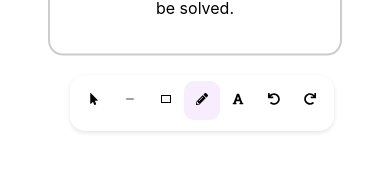
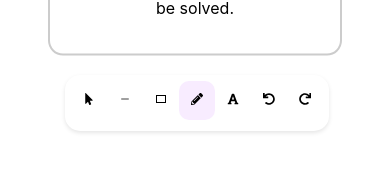
Before and after one commit to sumit171204/draw, a React (Create React App) app: page / in a window 390 px wide. Shown: the part 525-696 px from the top of the page. Built offline with nearby package versions, Linux system fonts and the light colour scheme; the HTML template or start-up script is replaced by a standard one.

Commit message:
Improved Dark Mode

```diff
--- a/src/App.css
+++ b/src/App.css
@@ -214,7 +214,7 @@ body.dark-mode {
 @media only screen and (max-width: 600px) {
   .toolbox-container {
     margin-top: 600px;
-    margin-left:70px;
+    margin-left:65px;
   }
 
   .toolbox {
```
